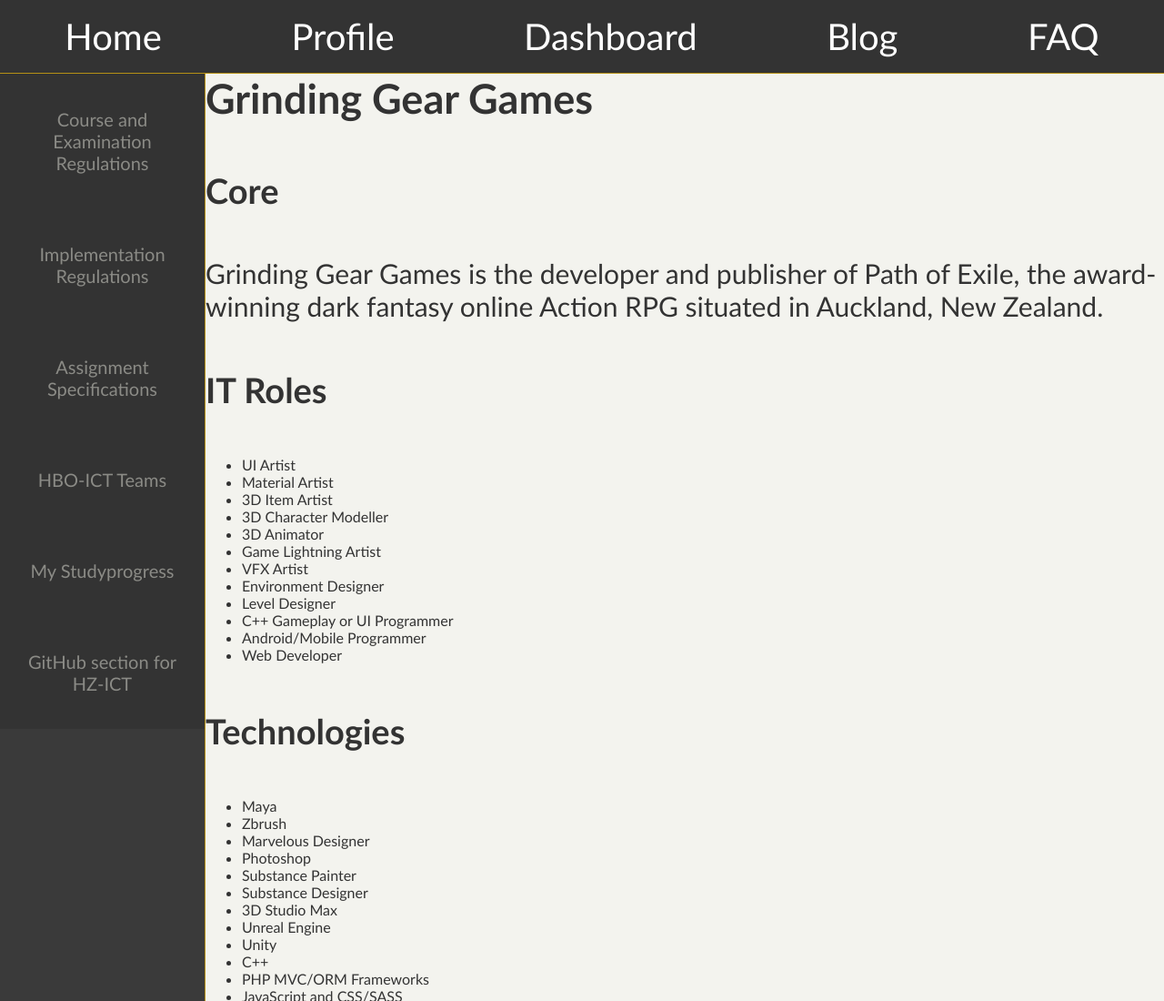
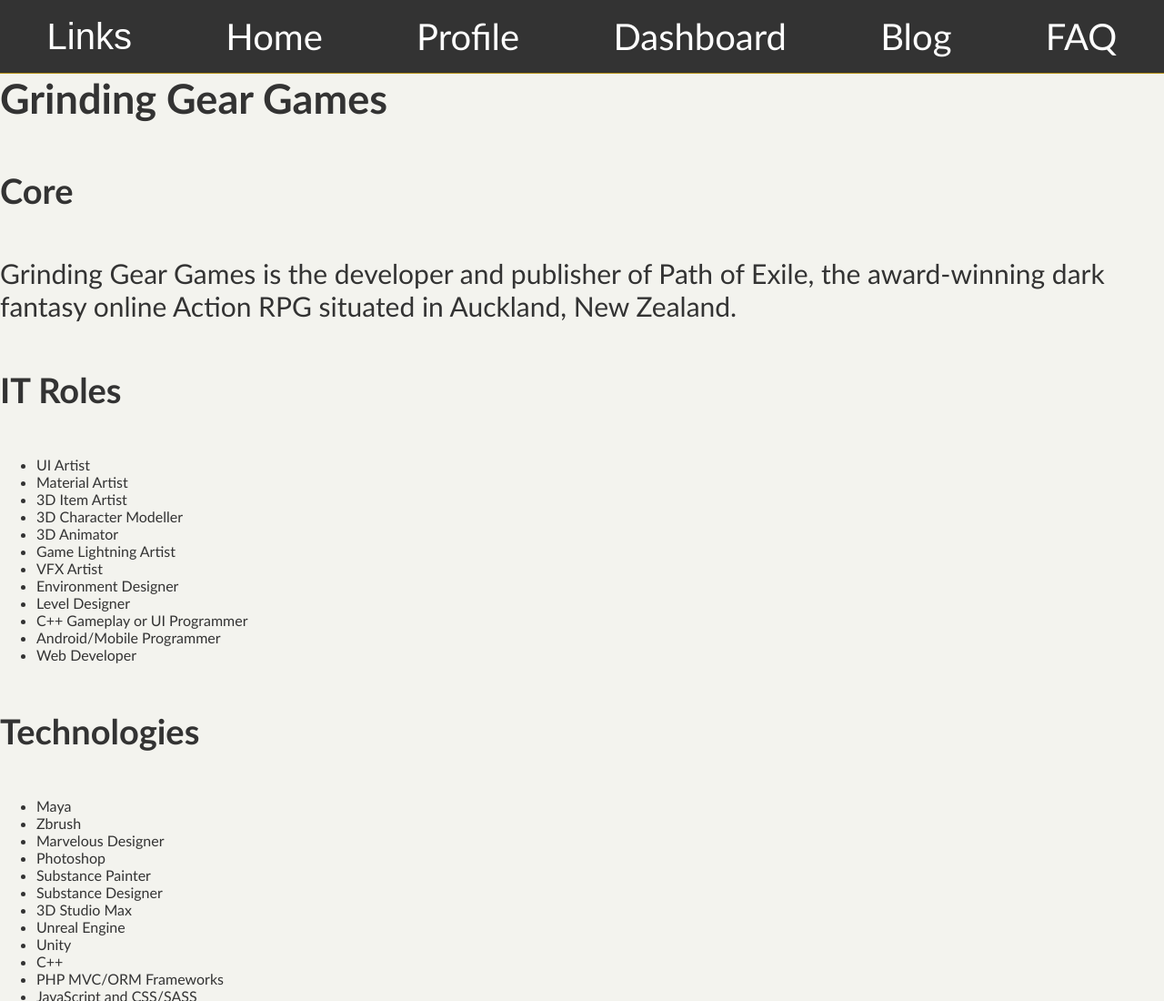
Before and after one commit to TonevS/TonevS.github.io, a plain HTML site: page blog-pages/companies.html in a window 1280 px wide. Shown: the top 1100 px of the page at 91% size. Drawn offline with Linux system fonts and the light colour scheme.

Commit message:
Modified the blog pages

```diff
--- a/blog-pages/companies.html
+++ b/blog-pages/companies.html
@@ -7,11 +7,13 @@
     <meta name="viewport" content="width=device-width, initial-scale=1.0">
     <meta http-equiv="X-UA-Compatible" content="ie=edge">
     <link rel="stylesheet" href="../styles.css">
+    <script src="../app.js"></script>
 </head>
 
 <body class="flex-container-body">
     <header>
         <nav class="flex-container-nav">
+            <button onclick="clickSidebar()">Links</button>
             <a href="../index.html">Home</a>
             <a href="../profile.html">Profile</a>
             <a href="../dashboard.html">Dashboard</a>
@@ -20,7 +22,7 @@
         </nav>
     </header>
     <main class="flex-container-main">
-        <aside class="sidebar">
+        <aside id="sidebar" class="sidebar hidden">
             <div class="flex-container-links">
                 <a href="https://hz.nl/uploads/documents/1.4-Over-de-HZ/1.4.3.-Regelingen-en-documenten/EN/6.-Regulations-Study-Programmes/CER-HZ-Bachelor-full-time-2022-2023-DEF-June-13.pdf"
                     target="_blank">Course and Examination Regulations</a>
```
Also changed, not shown: blog-pages/first-feedback.html (+3 -1 lines), blog-pages/personal-swot.html (+3 -1 lines), blog-pages/programming-experience.html (+3 -1 lines), blog-pages/section-or-article.html (+3 -1 lines), blog-pages/study-choice.html (+3 -1 lines).
